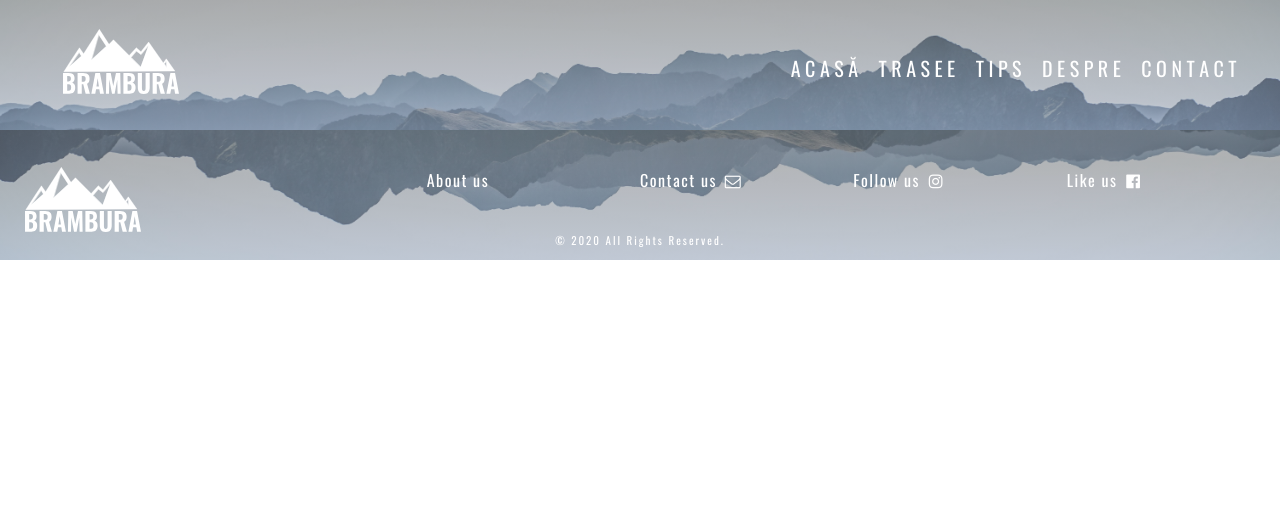
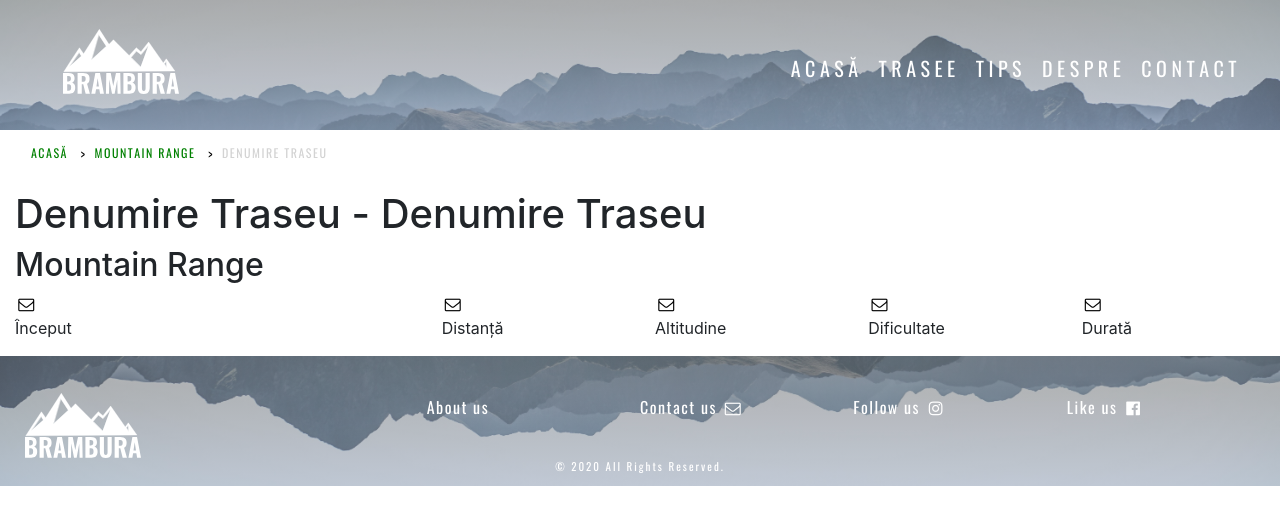
Before and after one commit to doina93/brambura, a plain HTML site: page traseu.html in a window 1280 px wide. Drawn offline with Linux system fonts and the light colour scheme.

Commit message:
trail title and basic info

```diff
--- a/traseu.html
+++ b/traseu.html
@@ -10,7 +10,7 @@
         <link href="styles/commonstyle.css" rel="stylesheet">
         <link href="styles/all.css" rel="stylesheet">
         <link href="styles/fontello.css" rel="stylesheet">
-        <link href="styles/category.css" rel="stylesheet">
+        <link href="styles/traseu.css" rel="stylesheet">
         <script src="js/jquery-3.4.1.js"></script>
         <script src="js/bootstrap.js"></script>
         <script src="js/bootstrap.bundle.js"></script>
@@ -50,7 +50,43 @@
             </div>
         </header>
         <section>
-
+            <div class="container-fluid">
+                <div aria-label="breadcrumb">
+                    <ul class="breadcrumb-menu">
+                        <li><a href="#">Acasă</a></li>
+                        <li><a href="#">Mountain Range</a></li>
+                        <li aria-current="page">Denumire Traseu</li>
+                    </ul>
+                </div>
+            </div>
+            <div class="container-fluid trail-title">
+            <h1 class="trail-name">Denumire Traseu - Denumire Traseu</h1>
+            <h2 class="range-name">Mountain Range</h2>
+            </div>
+            <div class="container-fluid trail-info">
+                    <div class="row">
+                        <div class="col-md-4 trail-info-col">
+                            <i class="mailicon-"></i>
+                            <p>Început</p>
+                        </div>
+                        <div class="col-md-2 trail-info-col">
+                            <i class="mailicon-"></i>
+                            <p>Distanță</p>
+                        </div>
+                        <div class="col-md-2 trail-info-col">
+                            <i class="mailicon-"></i>
+                            <p>Altitudine</p>
+                        </div>
+                        <div class="col-md-2 trail-info-col">
+                            <i class="mailicon-"></i>
+                            <p>Dificultate</p>
+                        </div>
+                        <div class="col-md-2 trail-info-col">
+                            <i class="mailicon-"></i>
+                            <p>Durată</p>
+                        </div>
+                    </div>
+            </div>
         </section>
         <footer>
             <div class="container-fluid">
```
